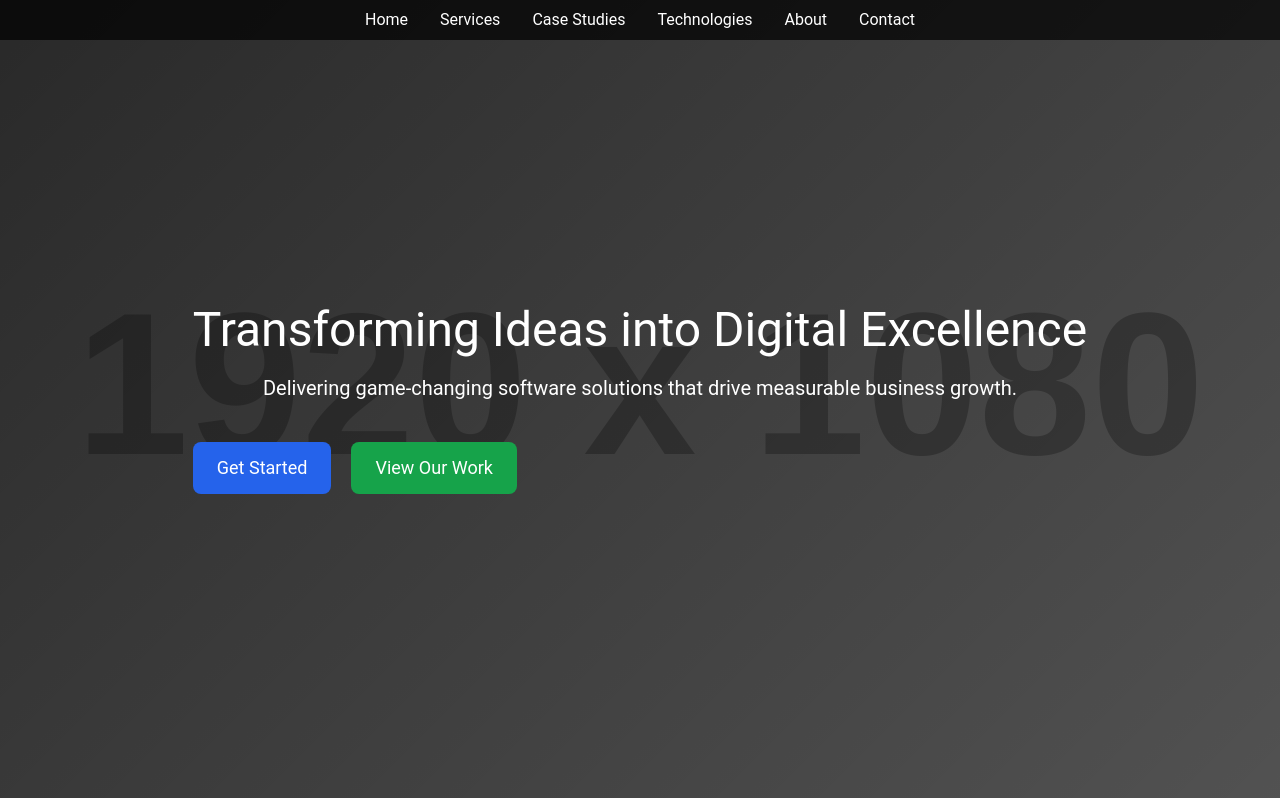
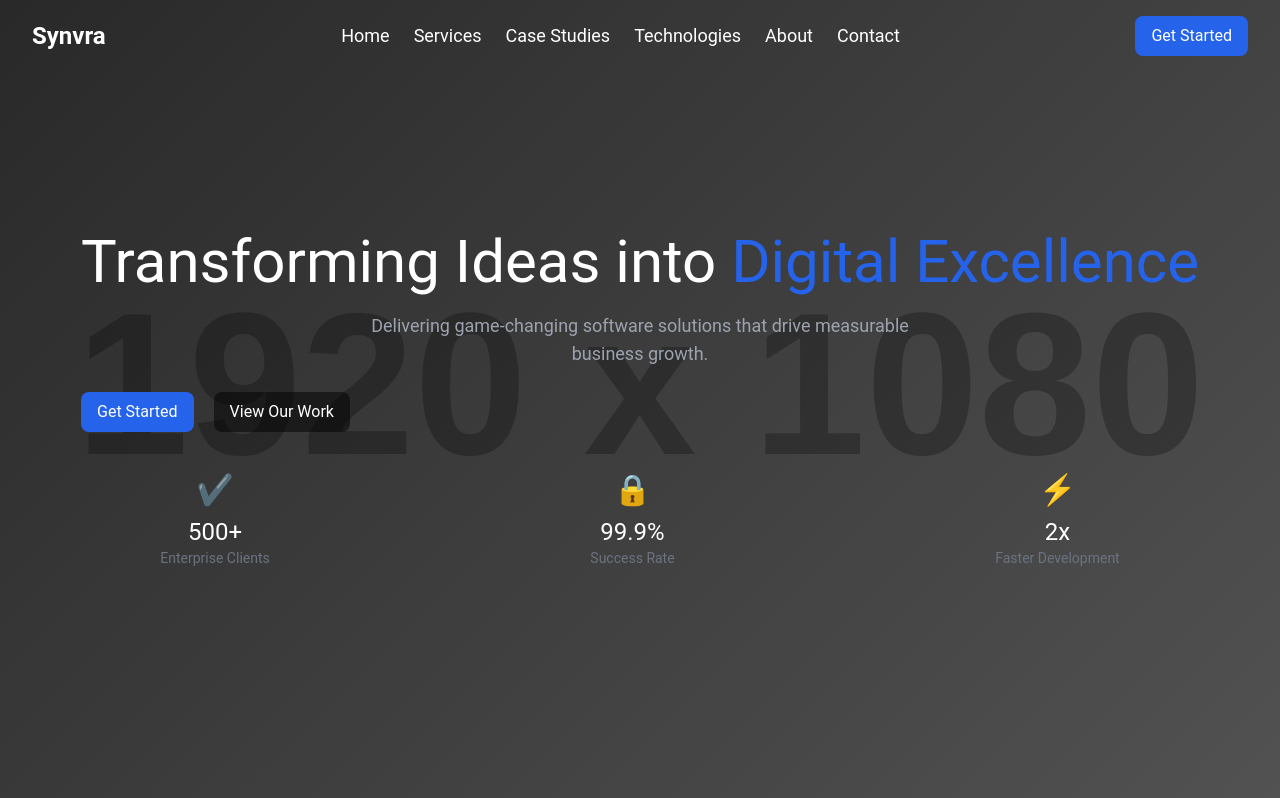
Before and after one commit to Brannyaj/synvra, a Next.js app in the folder frontend/: page / in a window 1280 px wide. Shown: the top 798 px of the page. Built offline with nearby package versions, Linux system fonts and the light colour scheme.

Commit message:
Add stats section and particle effect

```diff
--- a/frontend/src/pages/HomePage.css
+++ b/frontend/src/pages/HomePage.css
@@ -3,7 +3,7 @@
 @tailwind utilities;
 
 body {
-  @apply bg-gray-900 text-white;
+  @apply bg-[#0a192f] text-white;
   font-family: 'Roboto', sans-serif;
 }
 
@@ -14,45 +14,67 @@ body {
 }
 
 .navbar {
-  @apply fixed top-0 w-full bg-black bg-opacity-70 py-2 flex justify-center z-50;
+  @apply fixed top-0 w-full flex justify-between items-center px-8 py-4 bg-transparent z-50;
+}
+
+.logo {
+  @apply text-2xl font-bold;
+}
+
+.nav-menu {
+  @apply flex gap-6;
 }
 
 .nav-link {
-  @apply mx-4 text-white no-underline transition-colors duration-300;
+  @apply text-lg text-white no-underline transition-colors duration-300;
 }
 
 .nav-link:hover {
   @apply text-yellow-400;
 }
 
+.cta-button.primary {
+  @apply bg-[#2563eb] text-white px-4 py-2 rounded-lg;
+}
+
 .hero-title {
-  @apply text-5xl mb-5;
-  animation: slideIn 1.5s ease-out;
+  @apply text-6xl mb-5;
+}
+
+.highlight {
+  color: #2563eb;
 }
 
 .hero-subtitle {
-  @apply text-xl mb-10;
-  animation: slideIn 2s ease-out;
+  @apply text-lg text-gray-400 max-w-xl mx-auto;
 }
 
 .cta-buttons {
-  @apply flex gap-5;
-}
-
-.cta-button {
-  @apply px-6 py-3 rounded-lg text-lg transition-colors duration-300;
-}
-
-.cta-button.primary {
-  @apply bg-blue-600 text-white;
+  @apply flex gap-5 mt-6;
 }
 
 .cta-button.secondary {
-  @apply bg-green-600 text-white;
+  @apply bg-black bg-opacity-50 text-white px-4 py-2 rounded-lg;
 }
 
-.cta-button:hover {
-  @apply bg-blue-800;
+.stats-section {
+  @apply flex justify-around w-full mt-10;
+}
+
+.stat {
+  @apply flex flex-col items-center;
+}
+
+.icon {
+  @apply text-3xl text-[#2563eb] mb-2;
+}
+
+.number {
+  @apply text-2xl text-white;
+}
+
+.label {
+  @apply text-sm text-gray-500;
 }
 
 @keyframes fadeIn {
--- a/frontend/src/pages/index.tsx
+++ b/frontend/src/pages/index.tsx
@@ -28,6 +28,21 @@ const HomePage = () => {
 
     animate();
 
+    // Particle effect
+    const particlesGeometry = new THREE.BufferGeometry();
+    const particlesCount = 5000;
+    const posArray = new Float32Array(particlesCount * 3);
+
+    for (let i = 0; i < particlesCount * 3; i++) {
+      posArray[i] = (Math.random() - 0.5) * 10;
+    }
+
+    particlesGeometry.setAttribute('position', new THREE.BufferAttribute(posArray, 3));
+
+    const particlesMaterial = new THREE.PointsMaterial({ size: 0.005, color: '#2563eb' });
+    const particlesMesh = new THREE.Points(particlesGeometry, particlesMaterial);
+    scene.add(particlesMesh);
+
     return () => {
       document.body.removeChild(renderer.domElement);
     };
@@ -36,15 +51,19 @@ const HomePage = () => {
   return (
     <div className="hero-section">
       <nav className="navbar">
+        <div className="logo">Synvra</div>
+        <div className="nav-menu">
           <a href="#" className="nav-link">Home</a>
           <a href="#" className="nav-link">Services</a>
           <a href="#" className="nav-link">Case Studies</a>
           <a href="#" className="nav-link">Technologies</a>
           <a href="#" className="nav-link">About</a>
           <a href="#" className="nav-link">Contact</a>
+        </div>
+        <button className="cta-button primary">Get Started</button>
       </nav>
       <div className="hero-content">
-        <h1 className="hero-title">Transforming Ideas into Digital Excellence</h1>
+        <h1 className="hero-title">Transforming Ideas into <span className="highlight">Digital Excellence</span></h1>
         <p className="hero-subtitle">
           Delivering game-changing software solutions that drive measurable business growth.
         </p>
@@ -53,6 +72,23 @@ const HomePage = () => {
           <button className="cta-button secondary">View Our Work</button>
         </div>
       </div>
+      <div className="stats-section">
+        <div className="stat">
+          <div className="icon">✔️</div>
+          <div className="number">500+</div>
+          <div className="label">Enterprise Clients</div>
+        </div>
+        <div className="stat">
+          <div className="icon">🔒</div>
+          <div className="number">99.9%</div>
+          <div className="label">Success Rate</div>
+        </div>
+        <div className="stat">
+          <div className="icon">⚡</div>
+          <div className="number">2x</div>
+          <div className="label">Faster Development</div>
+        </div>
+      </div>
     </div>
   );
 };
```
Lines whose indentation alone changed are shown as unchanged.
